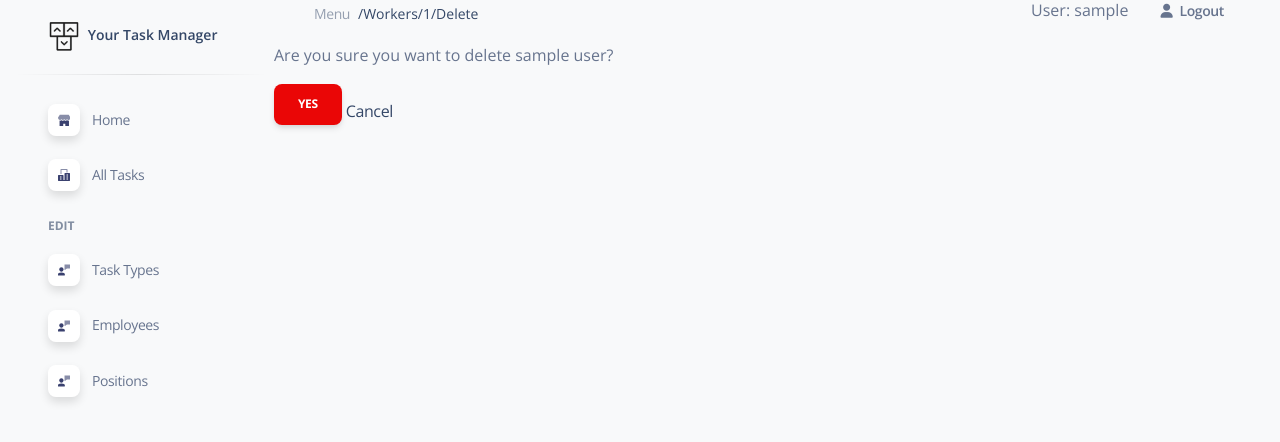
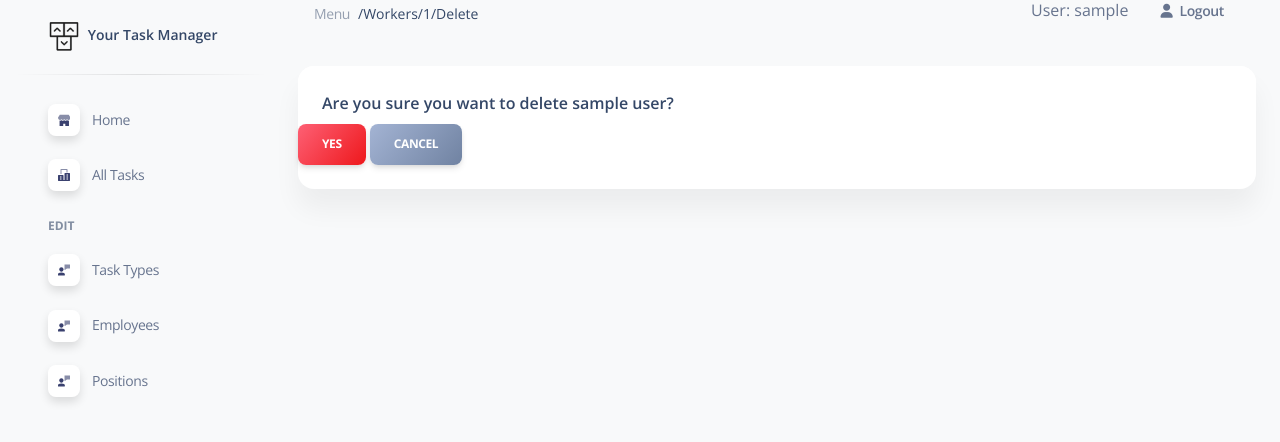
Before and after one commit to kuznetsb/it-company-task-manager-mate, a Django app: page /workers/1/delete in a window 1280 px wide. Shown: the part 20-462 px from the top of the page. Run offline with Django 4.2, Linux system fonts and the light colour scheme; the visitor is signed in with stand-in values (Sample User, id 1); data comes from the database, SQL or seed files in the repository; some libraries are stand-ins or nearby versions.

Commit message:
Worker delete confirm template done

```diff
--- a/templates/task_manager/worker_confirm_delete.html
+++ b/templates/task_manager/worker_confirm_delete.html
@@ -1,11 +1,24 @@
 {% extends "base.html" %}
+{% load static %}
 
 {% block content %}
-  <p>Are you sure you want to delete {{ worker.username }} user?</p>
-  <form action="" method="post">
-    {% csrf_token %}
+  <div class="container-fluid py-4">
+    <div class="row">
+      <div class="col-12">
+        <div class="card mb-4">
+          <div class="card-header pb-0">
+            <h6>Are you sure you want to delete {{ worker.username }} user?</h6>
+          </div>
+          <div class="card-body px-0 pt-0 pb-2">
+            <form action="" method="post">
+              {% csrf_token %}
 
-    <input type="submit" value="Yes" class="btn btn-danger">
-    <a href="{% url 'manager:worker-list' %}">Cancel</a>
-  </form>
+              <input type="submit" value="Yes" class="btn bg-gradient-danger">
+              <a class="btn bg-gradient-secondary" href="{% url 'manager:worker-detail' pk=worker.id%}">Cancel</a>
+            </form>
+          </div>
+        </div>
+      </div>
+    </div>
+  </div>
 {% endblock %}
```
